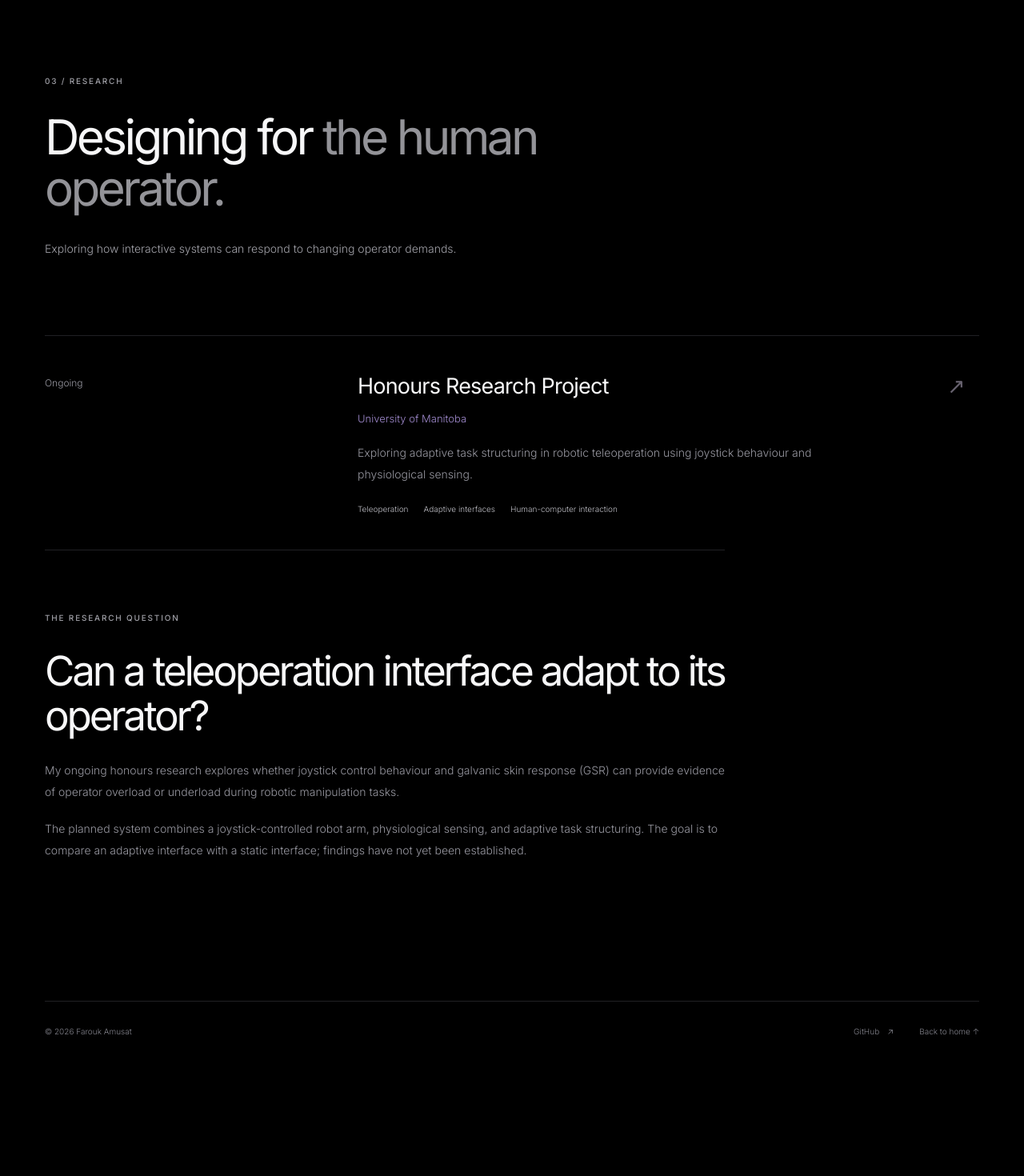
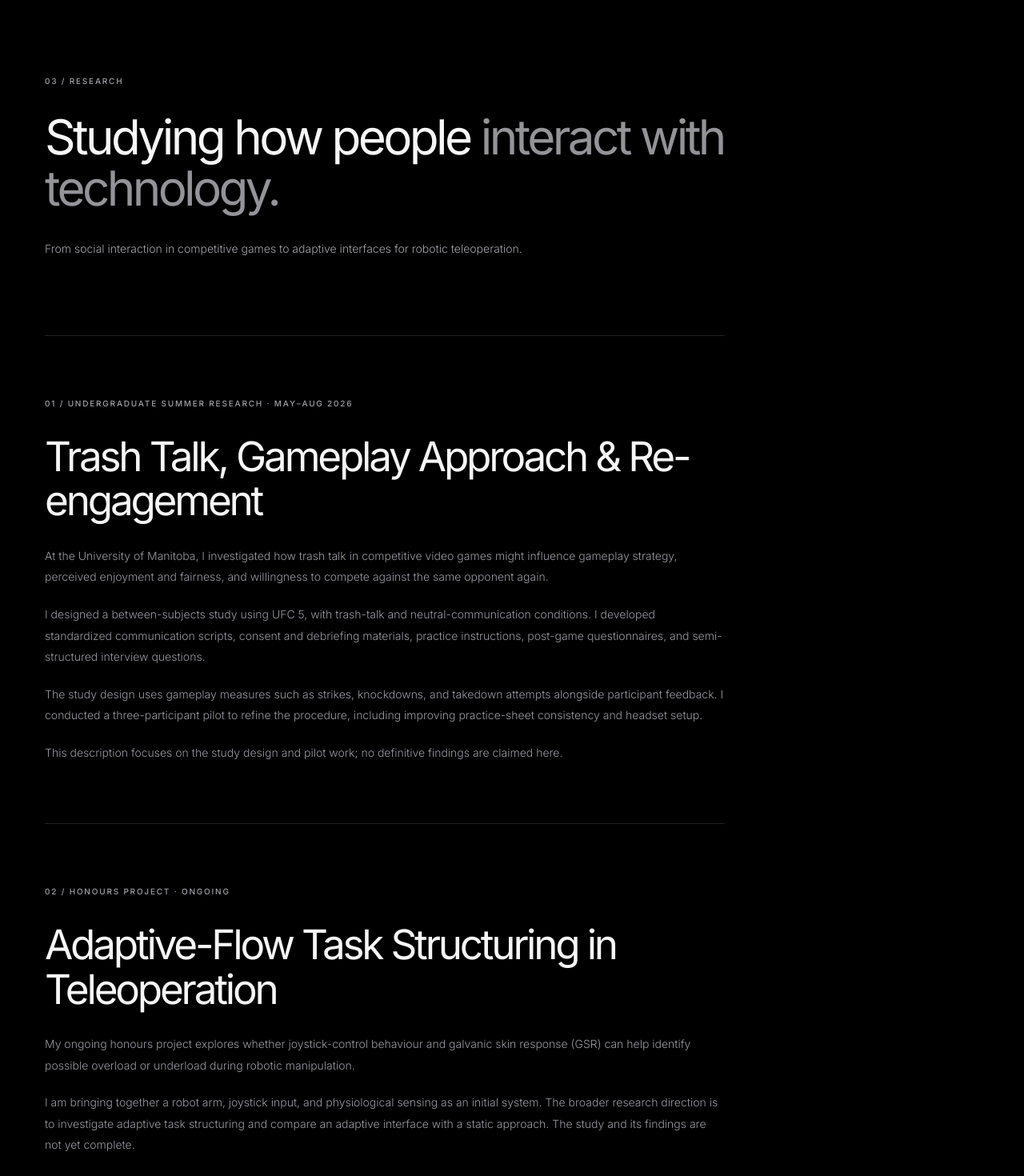
Before and after one commit to Folariin/portfolio, a Next.js app: page /research in a window 1280 px wide. Shown: the part 120-1590 px from the top of the page at 80% size. Before the commit the page ends 1452 px from the top, so only its background shows below. Built offline with nearby package versions, Linux system fonts and the light colour scheme.

Commit message:
Add resume bullets and distinguish completed USRA work from ongoing honours research

```diff
--- a/src/app/research/page.tsx
+++ b/src/app/research/page.tsx
@@ -1,6 +1,27 @@
 import type { Metadata } from "next";
 import { Navigation } from "@/components/navigation";
 import { SiteFooter } from "@/components/site-footer";
-import { ExperienceList } from "@/components/experience-list";
-export const metadata:Metadata={title:"Research | Farouk Amusat"};
-export default function ResearchPage(){return <><Navigation/><main id="main" className="shell inner-page"><p className="eyebrow section-kicker">03 / RESEARCH</p><h1>Designing for <span>the human operator.</span></h1><p className="hero-description">Exploring how interactive systems can respond to changing operator demands.</p><div className="inner-page-content"><ExperienceList research/><section className="research-detail"><p className="eyebrow section-kicker">THE RESEARCH QUESTION</p><h2>Can a teleoperation interface adapt to its operator?</h2><p className="body-copy">My ongoing honours research explores whether joystick control behaviour and galvanic skin response (GSR) can provide evidence of operator overload or underload during robotic manipulation tasks.</p><p className="body-copy">The planned system combines a joystick-controlled robot arm, physiological sensing, and adaptive task structuring. The goal is to compare an adaptive interface with a static interface; findings have not yet been established.</p></section></div></main><SiteFooter/></>}
+export const metadata: Metadata = { title: "Research | Farouk Amusat", description: "HCI research on competitive gaming and ongoing honours research in teleoperation." };
+export default function ResearchPage() {
+ return <><Navigation/><main id="main" className="shell inner-page">
+  <p className="eyebrow section-kicker">03 / RESEARCH</p>
+  <h1>Studying how people <span>interact with technology.</span></h1>
+  <p className="hero-description">From social interaction in competitive games to adaptive interfaces for robotic teleoperation.</p>
+  <div className="inner-page-content">
+   <section className="research-detail">
+    <p className="eyebrow section-kicker">01 / UNDERGRADUATE SUMMER RESEARCH · MAY–AUG 2026</p>
+    <h2>Trash Talk, Gameplay Approach & Re-engagement</h2>
+    <p className="body-copy">At the University of Manitoba, I investigated how trash talk in competitive video games might influence gameplay strategy, perceived enjoyment and fairness, and willingness to compete against the same opponent again.</p>
+    <p className="body-copy">I designed a between-subjects study using UFC 5, with trash-talk and neutral-communication conditions. I developed standardized communication scripts, consent and debriefing materials, practice instructions, post-game questionnaires, and semi-structured interview questions.</p>
+    <p className="body-copy">The study design uses gameplay measures such as strikes, knockdowns, and takedown attempts alongside participant feedback. I conducted a three-participant pilot to refine the procedure, including improving practice-sheet consistency and headset setup.</p>
+    <p className="body-copy">This description focuses on the study design and pilot work; no definitive findings are claimed here.</p>
+   </section>
+   <section className="research-detail">
+    <p className="eyebrow section-kicker">02 / HONOURS PROJECT · ONGOING</p>
+    <h2>Adaptive-Flow Task Structuring in Teleoperation</h2>
+    <p className="body-copy">My ongoing honours project explores whether joystick-control behaviour and galvanic skin response (GSR) can help identify possible overload or underload during robotic manipulation.</p>
+    <p className="body-copy">I am bringing together a robot arm, joystick input, and physiological sensing as an initial system. The broader research direction is to investigate adaptive task structuring and compare an adaptive interface with a static approach. The study and its findings are not yet complete.</p>
+   </section>
+  </div>
+ </main><SiteFooter/></>;
+}
```
